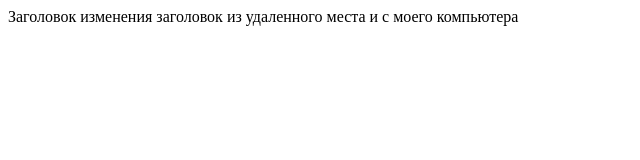
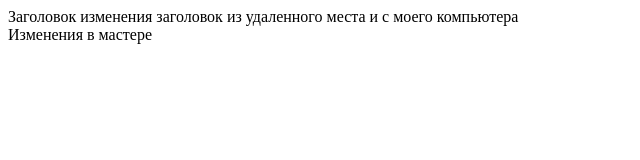
Before and after one commit to nglazov/how-to-learn, a plain HTML site: page index.html in a window 1280 px wide. Shown: the whole page, without its empty margins (0-640 px from the left). Drawn offline with Linux system fonts and the light colour scheme.

Commit message:
Change in master

```diff
--- a/index.html
+++ b/index.html
@@ -14,6 +14,7 @@
     </header>
     <main class="content">
       <section class="description">
+        Изменения в мастере
       </section>
 
       <section class="digits">
```
